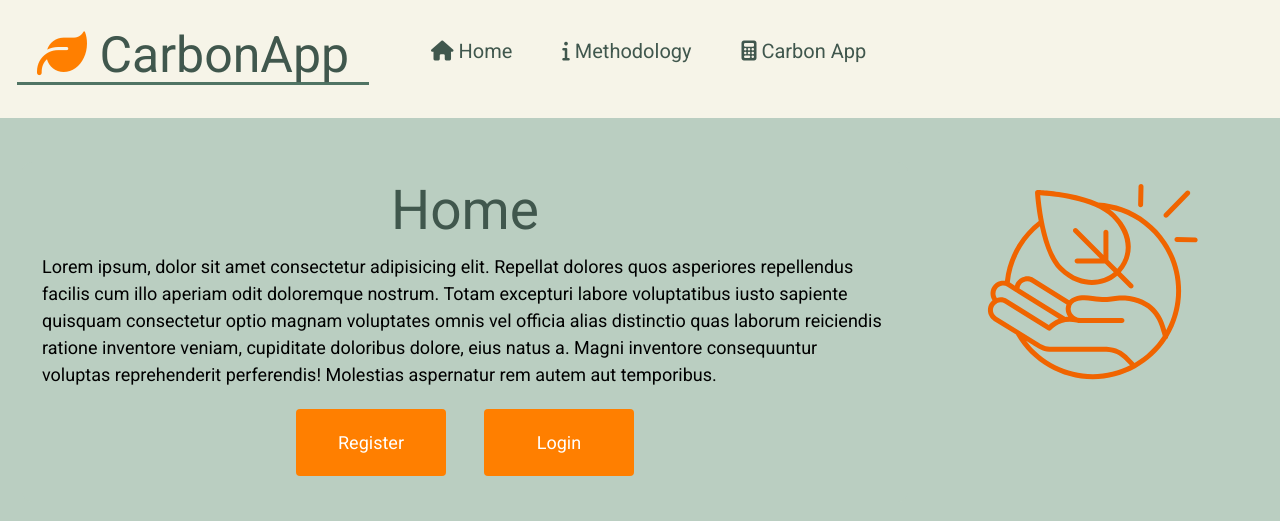
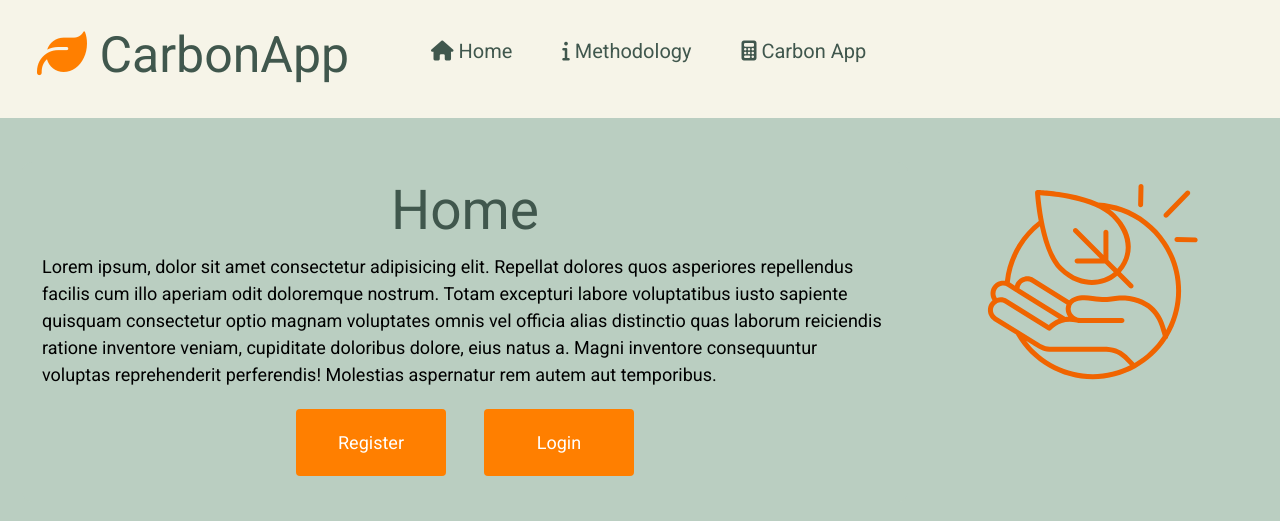
Before and after one commit to Andrei-Cos/Carbon_App_Grp1, a Flask app: page / in a window 1280 px wide, with the pointer over the restyled element. Shown: the top 521 px of the page. Run offline with Flask 2, Linux system fonts and the light colour scheme; some libraries are stand-ins or nearby versions.

Commit message:
Update layout.css
remove the lines in the navar

```diff
--- a/capp/static/layout.css
+++ b/capp/static/layout.css
@@ -46,10 +46,7 @@ ul {
     text-decoration: none;
 }
 
-.navbar a:hover {
-    border-bottom: 3px solid;
-    border-bottom-color: #507464;
-}
+
 
 .navbar ul {
     display: flex;
```
